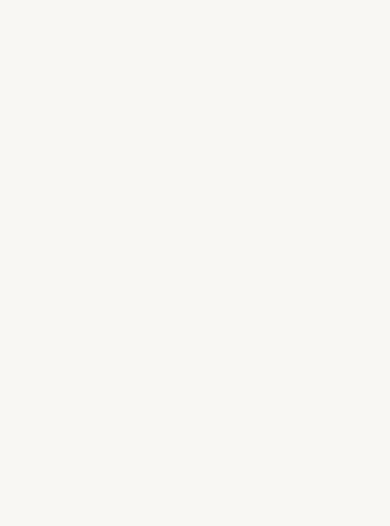
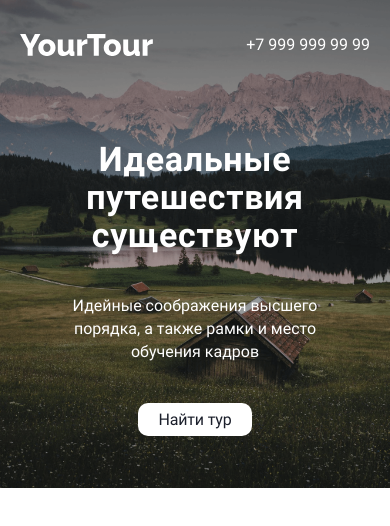
Before and after one commit to aumetros/snp-yourtour-react, a React (Create React App) app: page / in a window 390 px wide. Shown: the top 526 px of the page. Built offline with nearby package versions, Linux system fonts and the light colour scheme.

Commit message:
Add App: Create component Header

```diff
--- /dev/null
+++ b/src/common/common.css
@@ -0,0 +1,61 @@
+.text {
+  font-size: 20px;
+  font-weight: 400;
+  line-height: 28px;
+}
+
+.text-small {
+  font-size: 17px;
+  font-weight: 400;
+  line-height: 24px;
+  letter-spacing: -0.01em;
+}
+
+.text-section-title {
+  font-size: 59px;
+  font-weight: 700;
+  line-height: 73px;
+  text-align: center;
+}
+
+.text-card-title {
+  font-size: 35px;
+  font-weight: 500;
+  line-height: 42px;
+}
+
+.text-bold {
+  font-size: 23px;
+  font-weight: 700;
+  line-height: 28px;
+}
+
+@media screen and (max-width: 768px) {
+  .text {
+    font-size: 16px;
+    line-height: 23px;
+  }
+
+  .text-small {
+    font-size: 16px;
+    line-height: 23px;
+  }
+
+  .text-section-title {
+    font-size: 34px;
+    line-height: 38px;
+    letter-spacing: 0.02em;
+  }
+
+  .text-card-title {
+    font-size: 23px;
+    font-weight: 700;
+    line-height: 28px;
+    letter-spacing: 0.04em;
+  }
+
+  .text-bold {
+    font-size: 16px;
+    line-height: 23px;
+  }
+}
--- a/src/components/App/App.css
+++ b/src/components/App/App.css
@@ -1,38 +1,7 @@
-.App {
-  text-align: center;
+.app {
+  color: #1B1F2B;
+  background-color: #F9F7F4;
+  font-family: 'Roboto', 'Arial', sans-serif;
+  -moz-osx-font-smoothing: grayscale;
+  -webkit-font-smoothing: antialiased;
 }
-
-.App-logo {
-  height: 40vmin;
-  pointer-events: none;
-}
-
-@media (prefers-reduced-motion: no-preference) {
-  .App-logo {
-    animation: App-logo-spin infinite 20s linear;
-  }
-}
-
-.App-header {
-  background-color: #282c34;
-  min-height: 100vh;
-  display: flex;
-  flex-direction: column;
-  align-items: center;
-  justify-content: center;
-  font-size: calc(10px + 2vmin);
-  color: white;
-}
-
-.App-link {
-  color: #61dafb;
-}
-
-@keyframes App-logo-spin {
-  from {
-    transform: rotate(0deg);
-  }
-  to {
-    transform: rotate(360deg);
-  }
-}
--- a/src/components/App/App.js
+++ b/src/components/App/App.js
@@ -1,8 +1,10 @@
 import './App.css';
+import Header from '../Header/Header';
 
 function App() {
   return (
-    <div className="App">
+    <div className="app">
+      <Header />
 
     </div>
   );
--- /dev/null
+++ b/src/components/Header/Header.css
@@ -0,0 +1,186 @@
+.header {
+  background-image: url(../../images/header-img.png);
+  background-size: cover;
+  background-repeat: no-repeat;
+  background-position: center;
+  color: #FFFFFF;
+  padding-bottom: 119px;
+  display: flex;
+  flex-direction: column;
+  align-items: center;
+}
+
+.header_scrolled {
+  padding-top: 88px;
+}
+
+.header__find-button {
+  min-width: 118px;
+  min-height: 34px;
+  padding: 5px 20px;
+  background-color: #FFFFFF;
+  border-radius: 10px;
+  border: 0;
+  color: #1B1F2B;
+  font-size: 17px;
+  font-weight: 400;
+  line-height: 24px;
+  letter-spacing: -0.01em;
+  cursor: pointer;
+}
+
+.header__find-button:hover {
+  color:#FFFFFF;
+  background-color: #EFA501;
+}
+
+.header__find-button:active {
+  color: #1B1F2B;
+  background-color: #F8E6BE;
+}
+
+.header__logo {
+  min-width: 182px;
+  min-height: 30px;
+  background-image: url(../../images/logo-img.svg);
+  background-size: cover;
+  background-position: center;
+  background-repeat: no-repeat;
+}
+
+.header__logo_scrolled {
+  background-image: url(../../images/logo-black-img.svg);
+}
+
+.header__navbar-container {
+  max-width: 1168px;
+  margin: 0 auto;
+  display: flex;
+  flex-direction: row;
+  justify-content: space-between;
+  align-items: center;
+}
+
+.header__navbar {
+  width: 100%;
+  padding: 29px 57px;
+  box-sizing: border-box;
+}
+
+.header__navbar_scrolled {
+  background-color: rgba(243, 239, 232, 0.6);
+  backdrop-filter: blur(27px);
+  -webkit-backdrop-filter: blur(27px);
+  position: fixed;
+  top: 0;
+  left: 0;
+  z-index: 3;
+}
+
+.header__phone-number {
+  color: #FFFFFF;
+  text-decoration: none;
+  white-space: nowrap;
+}
+
+.header__phone-number:hover {
+  text-decoration: underline;
+  text-underline-offset: 6px;
+  text-decoration-thickness: 1px;
+}
+
+.header__phone-number_scrolled {
+  color: #1B1F2B;
+}
+
+.header__subtitle {
+  margin: 51px 0 50px;
+  max-width: 562px;
+  text-align: center;
+}
+
+.header__title {
+  max-width: 768px;
+  margin: 118px 0 0;
+  font-size: 96px;
+  font-weight: 700;
+  line-height: 105px;
+  letter-spacing: 0.02em;
+  text-align: center;
+}
+
+@media screen and (max-width: 760px) {
+  .header__title {
+    max-width: 360px;
+    font-size: 56px;
+    line-height: 58px;
+  }
+}
+
+@media screen and (max-width: 520px) {
+  .header__title {
+    margin-top: 51px;
+    font-size: 34px;
+    line-height: 38px;
+  }
+}
+
+@media screen and (max-width: 1280px) {
+  .header__subtitle {
+    max-width: 442px;
+  }
+}
+
+@media screen and (max-width: 760px) {
+  .header__subtitle {
+    max-width: 310px;
+    margin: 40px 0;
+  }
+}
+
+@media screen and (max-width: 520px) {
+  .header__phone-number_scrolled {
+    font-size: 20px;
+    line-height: 28px;
+  }
+}
+
+@media screen and (max-width: 520px) {
+  .header__navbar {
+    padding: 33px 20px;
+  }
+}
+
+@media screen and (max-width: 520px) {
+  .header__logo {
+    min-width: 133px;
+    min-height: 22px;
+  }
+}
+
+@media screen and (max-width: 520px) {
+  .header__find-button {
+    min-width: 114px;
+    min-height: 33px;
+    font-size: 16px;
+    line-height: 23px;
+  }
+}
+
+@media screen and (max-width: 520px) {
+  .header_scrolled {
+    padding-top: 89px;
+  }
+}
+
+@media screen and (max-width: 1280px) {
+  .header {
+    background-image: url(../../images/header-02-img.png);
+  }
+}
+
+@media screen and (max-width: 520px) {
+  .header {
+    padding-bottom: 52px;
+  }
+}
--- /dev/null
+++ b/src/components/Header/Header.js
@@ -0,0 +1,33 @@
+import "./Header.css";
+
+function Header() {
+  return (
+    <header className="header">
+    <div className="header__navbar">
+      <div className="header__navbar-container">
+        <div className="header__logo"></div>
+        {/* <ul className="navigation-menu">
+          <li>
+            <a href="#choose-tour" className="navigation-menu__item">Туры</a>
+          </li>
+          <li>
+            <a href="#collect-tour" className="navigation-menu__item">Создать тур</a>
+          </li>
+          <li>
+            <a href="#review" className="navigation-menu__item">Отзывы</a>
+          </li>
+          <li>
+            <a href="#stories" className="navigation-menu__item">Истории</a>
+          </li>
+        </ul> */}
+        <a href="tel:+79999999999" className="header__phone-number text">+7 999 999 99 99</a>
+      </div>
+    </div>
+    <h1 className="header__title">Идеальные путешествия существуют</h1>
+    <p className="header__subtitle text">Идейные соображения высшего порядка, а также рамки и место обучения кадров</p>
+    <button className="header__find-button" type="button">Найти тур</button>
+  </header>
+  )
+}
+
+export default Header;
--- a/src/index.css
+++ b/src/index.css
@@ -2,13 +2,10 @@
 
 @import url(./vendor/fonts/fonts.css);
 
+@import url(./common/common.css);
+
 body {
   margin: 0;
-  color: #1B1F2B;
-  background-color: #F9F7F4;
-  font-family: 'Roboto', 'Arial', sans-serif;
-  -moz-osx-font-smoothing: grayscale;
-  -webkit-font-smoothing: antialiased;
 }
 
 code {
```
